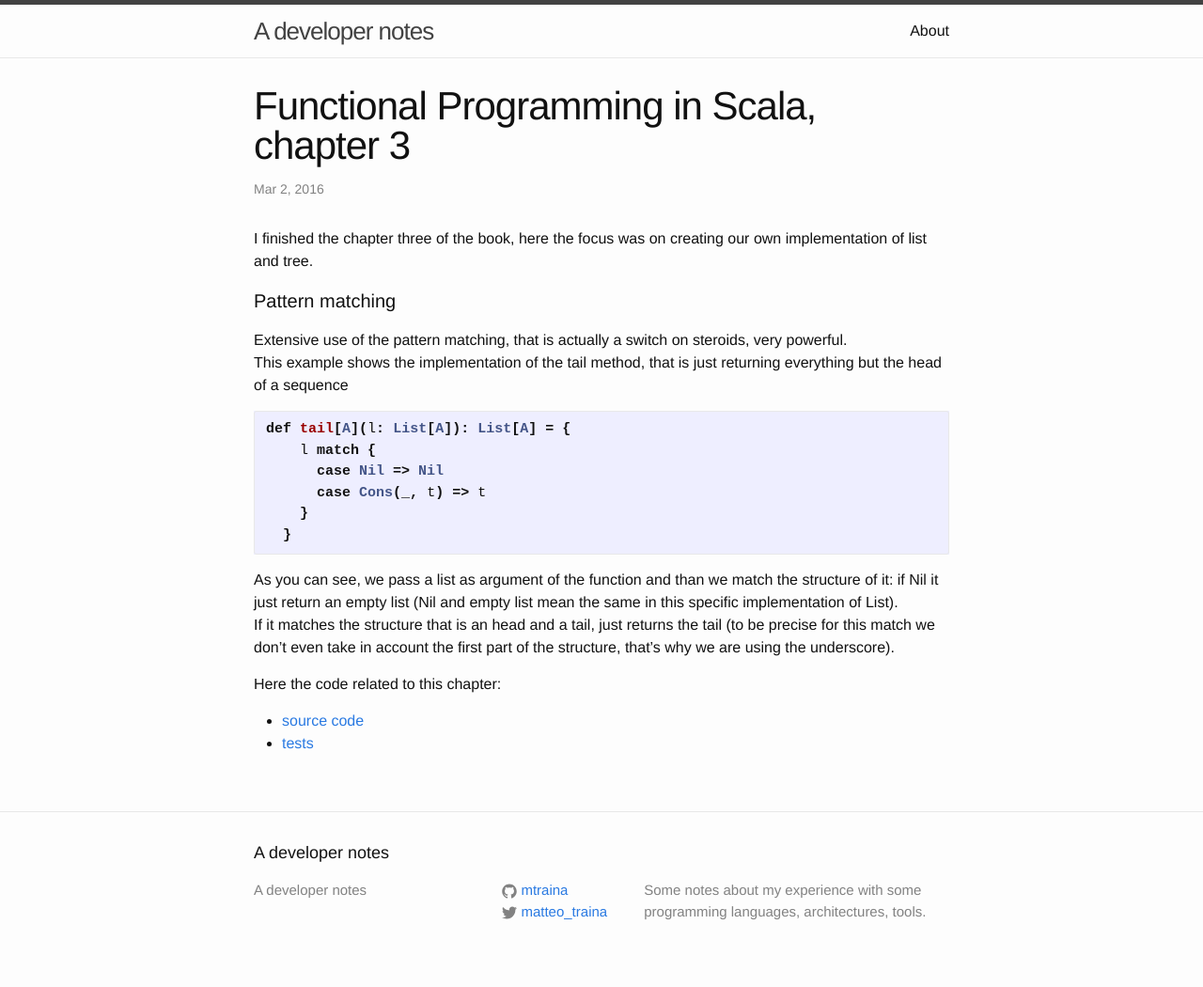
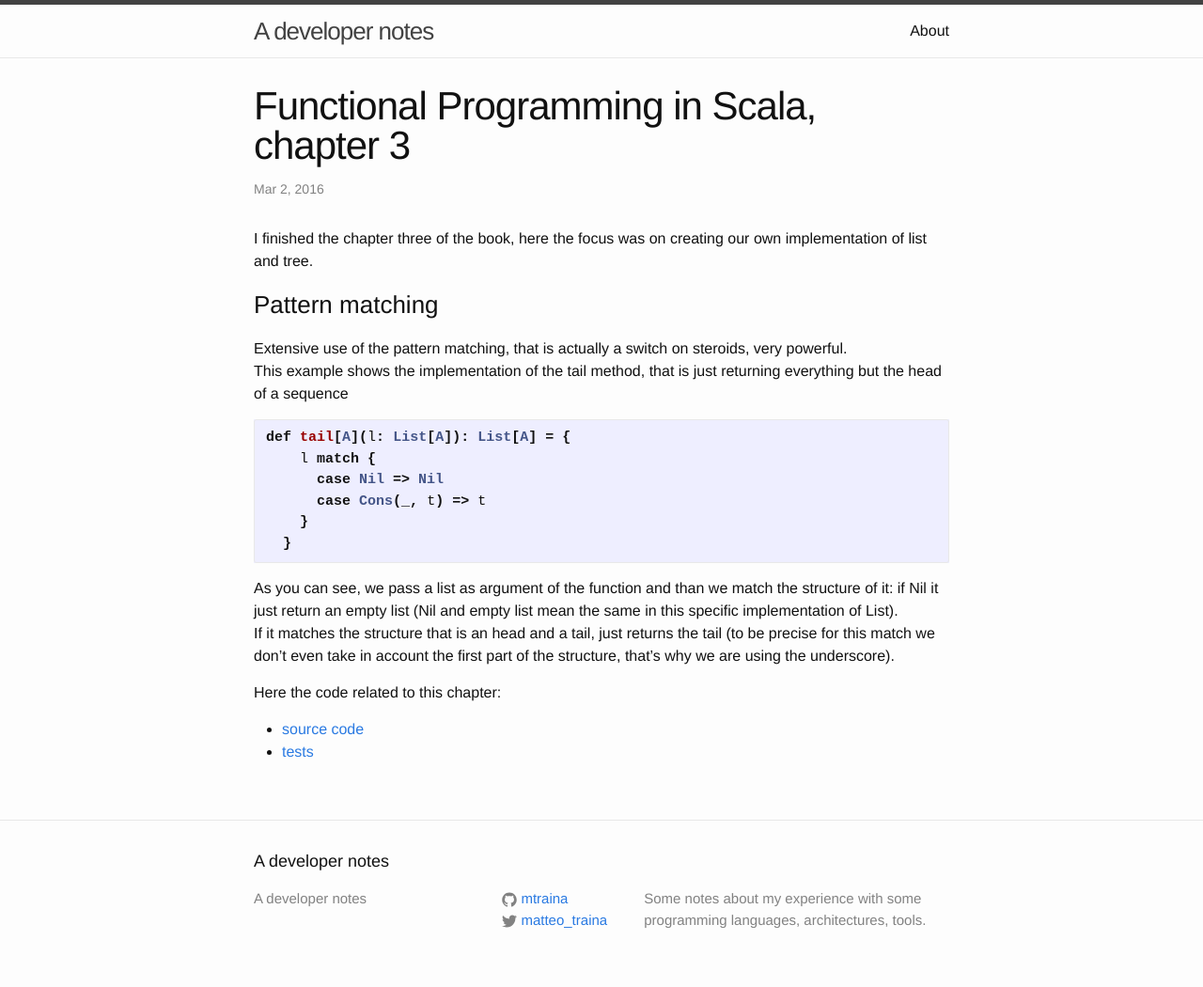
Before and after one commit to mtraina/mtraina.github.io, a Jekyll site: the page built from _posts/2016-03-02-fpis-ch03.markdown, in a window 1280 px wide. Shown: the whole page at 94% size. Built offline with Jekyll 4.4.1, drawn with Linux system fonts in a browser that asks for light colours; comment, search, counter and statistics services are not loaded.

Commit message:
title enlarged

```diff
--- a/_posts/2016-03-02-fpis-ch03.markdown
+++ b/_posts/2016-03-02-fpis-ch03.markdown
@@ -7,7 +7,7 @@ categories: scala
 
 I finished the chapter three of the book, here the focus was on creating our own implementation of list and tree.
 
-<h4>Pattern matching</h4>
+<h3>Pattern matching</h3>
 Extensive use of the pattern matching, that is actually a switch on steroids, very powerful.<br>
 This example shows the implementation of the tail method, that is just returning everything but the head of a sequence
 
```
